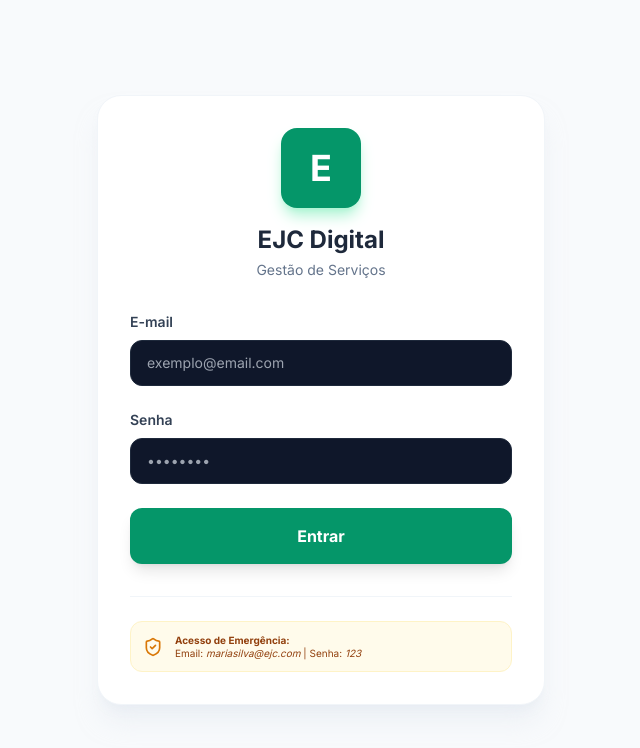
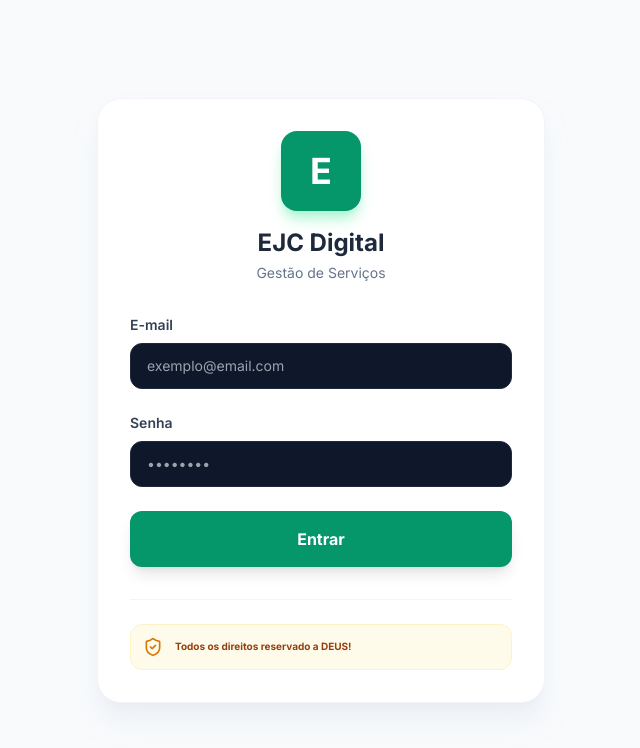
Before and after one commit to marcollemarsalles/ejcdigital, a React (Vite) app: page / in a window 1280 px wide. Shown: the top 748 px of the page, without its empty margins (319-959 px from the left). Built offline with nearby package versions, Linux system fonts and the light colour scheme.

Commit message:
fix: correção de alerta de login default.

```diff
--- a/pages/Login.tsx
+++ b/pages/Login.tsx
@@ -134,8 +134,7 @@ const Login: React.FC<LoginProps> = ({ onLogin }) => {
           <div className="bg-amber-50 border border-amber-100 rounded-xl p-3 flex gap-3 items-center">
             <ShieldCheck size={20} className="text-amber-600 shrink-0" />
             <div className="text-[10px] text-amber-800 leading-tight">
-              <strong>Acesso de Emergência:</strong><br />
-              Email: <em>mariasilva@ejc.com</em> | Senha: <em>123</em>
+              <strong>Todos os direitos reservado a DEUS!</strong><br />
             </div>
           </div>
         </div>
```
